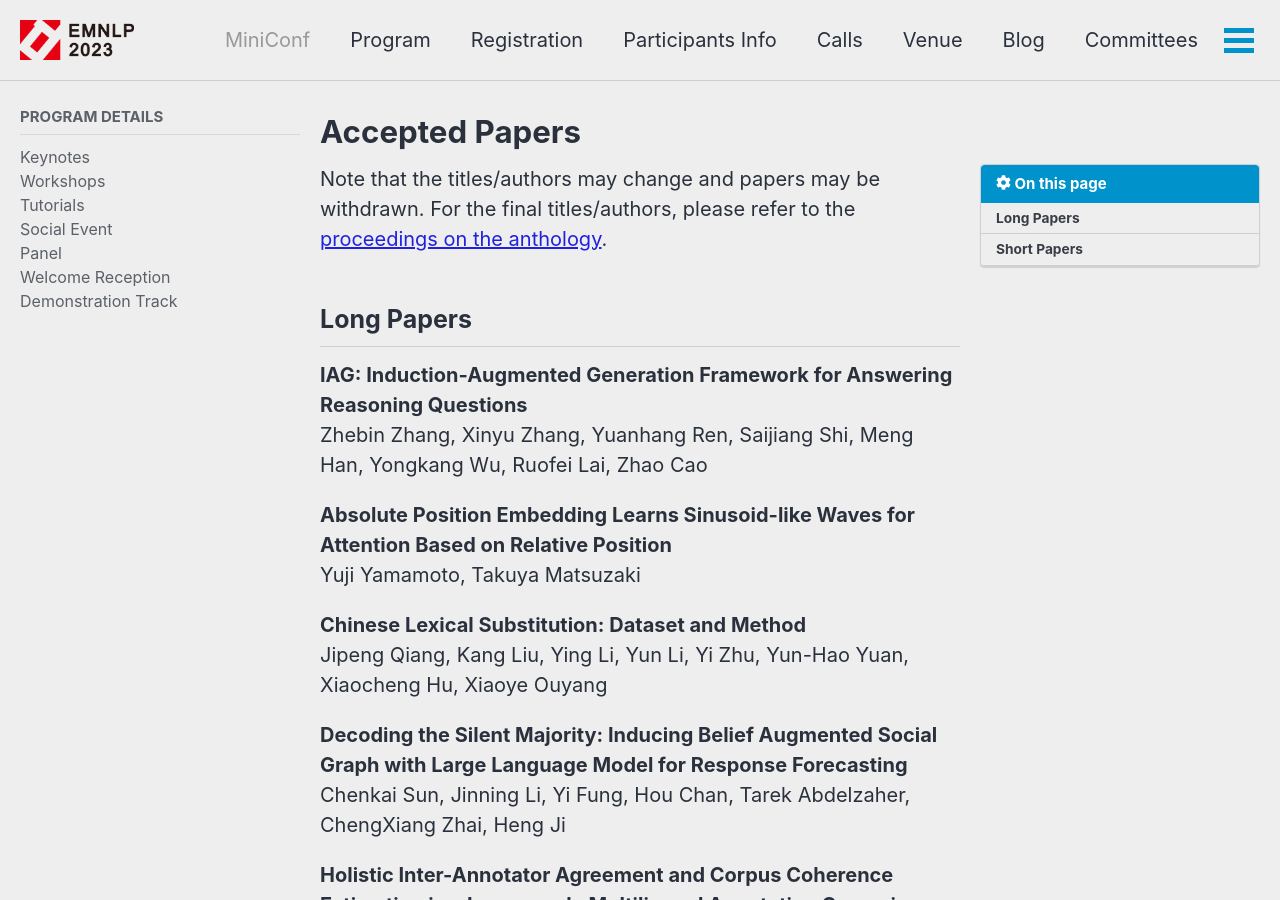
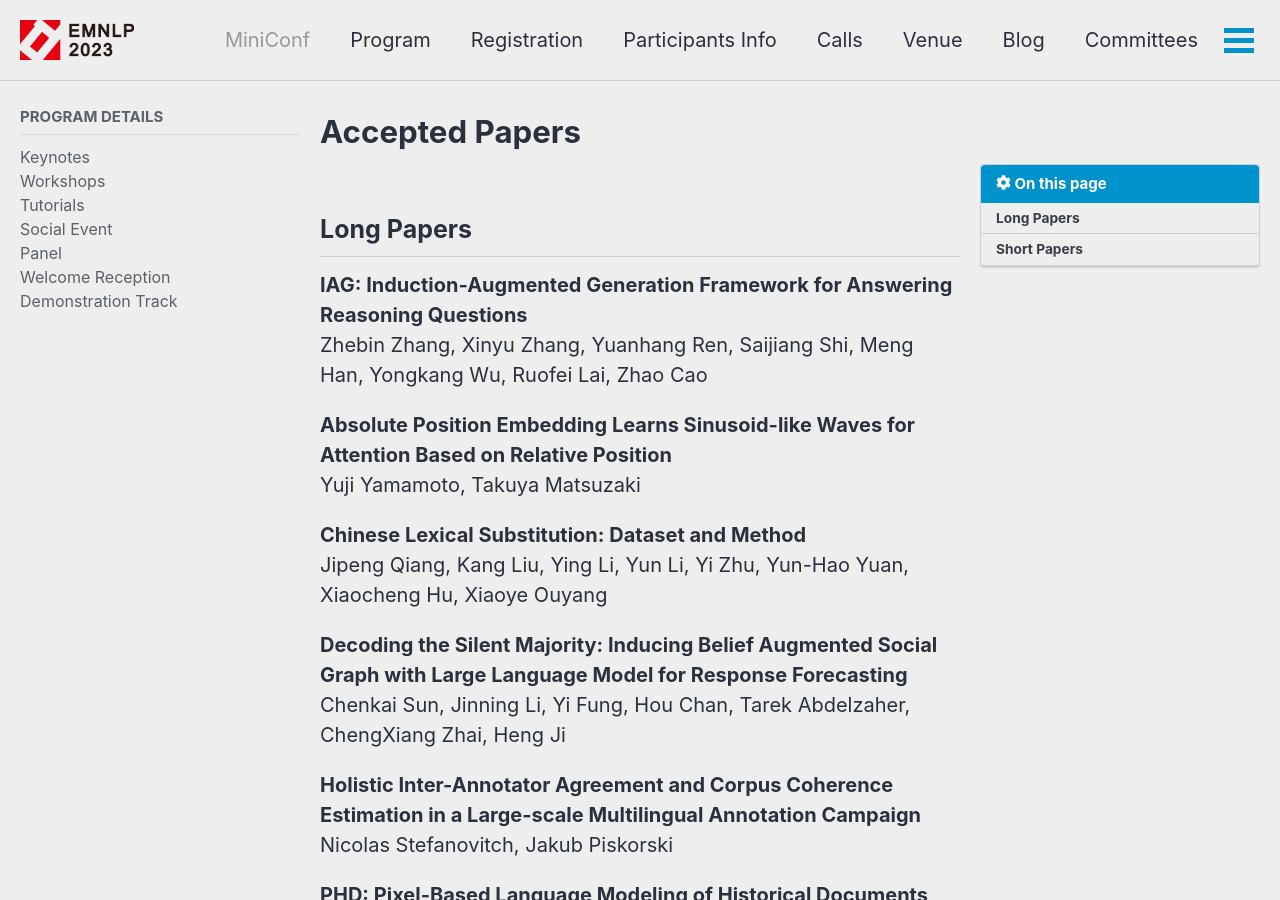
Before and after one commit to acl-org/emnlp-2023, a Jekyll site: the page built from _pages/program/accepted.md, in a window 1280 px wide and 900 px high. Built offline with Jekyll 4.4.1, drawn with Linux system fonts in a browser that asks for light colours; cached includes are drawn as plain includes; nearby versions of some CDN libraries.

Commit message:
Update accepted.md

```diff
--- a/_pages/program/accepted.md
+++ b/_pages/program/accepted.md
@@ -11,7 +11,6 @@ sidebar:
 ---
 [comment]: (This file was generated using scripts/accepted_papers.py)
 
-Note that the titles/authors may change and papers may be withdrawn. For the final titles/authors, please refer to the [proceedings on the anthology](https://www.aclweb.org/anthology/events/naacl-2021/).
 
 Long Papers
 ---
```
